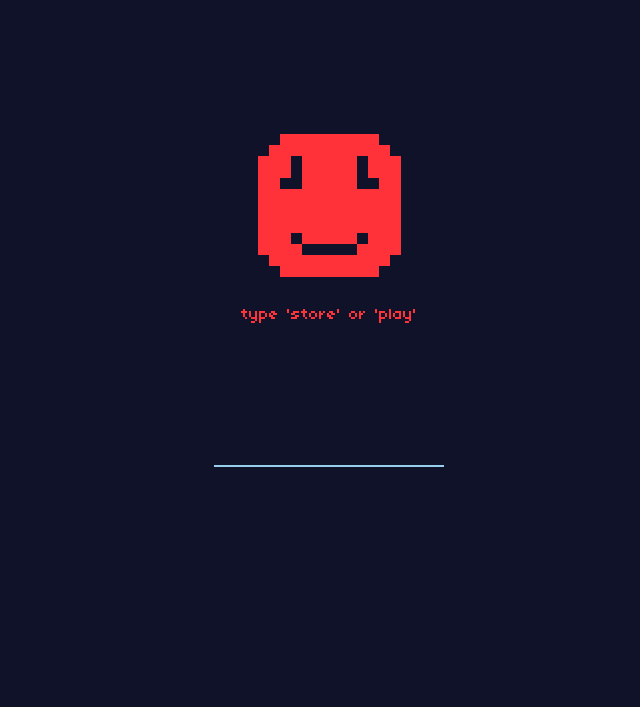
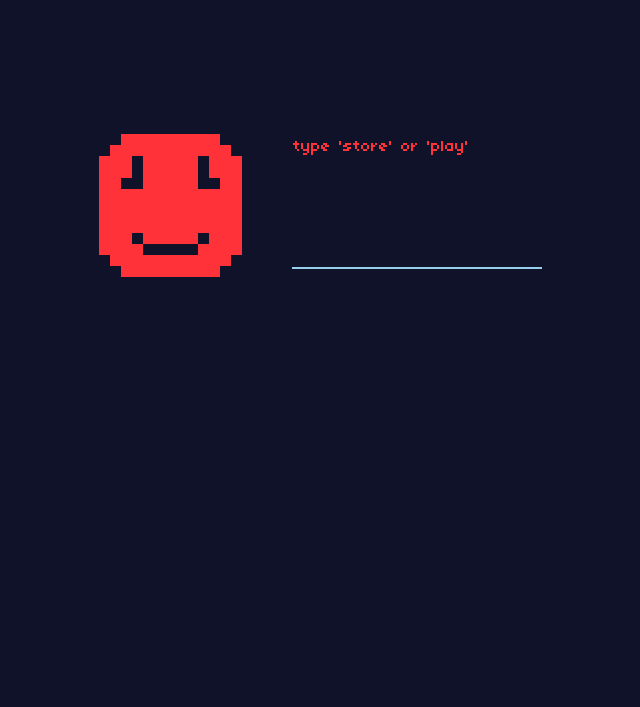
Before and after one commit to glamrock/potion, a PHP site: page / in a window 1280 px wide. Shown: the top 707 px of the page, without its empty margins (311-951 px from the left). Run offline with PHP 8.4, Linux system fonts and the light colour scheme.

Commit message:
Bug fixes galore

```diff
--- a/css/style.css
+++ b/css/style.css
@@ -35,7 +35,7 @@ a:hover {
 
 div.main {
 	padding-top: 10px;
-	width: 230px;
+	width: 460px;
 	height: 300px;
 	margin: 10% auto 0 auto;
 }
@@ -45,6 +45,7 @@ div.box {
 	width: 143px;
 	height: 143px;
 	margin: 0 auto;
+	float:left;
 }
 
 table {
@@ -61,11 +62,10 @@ td {
 #message {
 	font: 16px coder;
 	font-smooth: never;
-	margin-top: 30px;
+	margin: 5px 0 0 194px;
 	color: #FF3139;
-	width: 230px;
+	width: 250px;
 	height: 20px;
-	text-align: center;
 }
 
 input {
@@ -73,11 +73,12 @@ input {
 	border: none;
 	-webkit-appearance: none;
 	outline: none;
-	width: 100%;
+	width: 250px;
 	display: block;
 	font: 16px coder;
 	color: #97CEEC;
-	margin: 50px auto 0 auto;
+	margin: 40px auto 0 50px;
+	float: left;
 }
 
 .invisible {
@@ -106,15 +107,16 @@ input {
 
 #expander {
 	background-color: #97CEEC;
-	width: 230px;
+	width: 250px;
 	height: 2px;
-	margin-top: 20px;
+	margin-top: 50px;
+	float: left;
 }
 
 #player {
 	outline: none;
 	display: none;
-	width: 230px;
+	width: 250px;
 }
 
 a.about {
--- a/index.php
+++ b/index.php
@@ -84,11 +84,11 @@
 		<div id="message"></div>
 		<form id="input" method="get" action="process.php" enctype="multipart/form-data">
 			<input type="text" name="task" id="task" class="invisible" />
-			<input type="text" name="tag" id="tag" autocomplete="off" />
+			<input type="text" name="tag" id="tag" autocomplete="off" maxlength="32" />
 			<input type="file" name="file" id="file" />
 		</form>
 		<div id="expander">
-			<audio id="player" src="stop" controls="controls"></audio>
+			<audio id="player" src="#" controls="controls"></audio>
 		</div>
 	</div>
 	<script type="text/javascript" src="js/main.js"></script>
--- a/js/main.js
+++ b/js/main.js
@@ -1,4 +1,4 @@
-var a, s, b, lock;
+var a, b, lock;
 var full = [];
 
 // FACES
@@ -130,7 +130,7 @@ function menu(i) {
 					$.get('process.php?task=check&tag=' + $('#tag').val(), function(msg) {
 						if (msg == 'EXIST') {
 							clearInterval(b);
-							setTimeout("talk('sad', 'tag already exists', 0)", 200);
+							setTimeout("talk('sad', 'tag already exists. try again', 0)", 200);
 						}
 						else if (msg == 'OK') {
 							$('#task').val('store');
@@ -145,7 +145,7 @@ function menu(i) {
 					clearInterval(b);
 					$('#tag').val('');
 					$('#task').val('');
-					$('#player').attr('src', 'stop');
+					$('#player').attr('src', '#');
 					setTimeout('menu()', 500);
 					$('#player').fadeOut('200', function() {
 						$('#expander').animate({height: '2px',
@@ -260,7 +260,7 @@ $(document).ready(function() {
 				setTimeout('menu()', 1800);
 			}
 			else if (data === 'EXIST') {
-				talk('sad', 'tag already exists', 0);
+				setTimeout("talk('sad', 'tag already exists. try again', 0)", 200);
 			}
 			else if (data === 'ERROR') {
 				setTimeout("talk('sad', 'error', 0)", 300);
--- a/process.php
+++ b/process.php
@@ -11,13 +11,13 @@ if ($_GET) {
 		$tag = hash('ripemd160', hash('sha512', $_GET['tag']));
 		$key = substr(hash('sha512', $_GET['tag']), 0, 32);
 		if ($_GET['task'] == 'play') {
+			header('Content-Type: audio/webm');
 			if (file_exists($store.$tag.'.webm')) {
 				$file = substr(mcrypt_decrypt(
 					MCRYPT_RIJNDAEL_256, $key,
 					readfile($store.$tag.'.webm'), MCRYPT_MODE_CBC,
 					mcrypt_create_iv(32, MCRYPT_DEV_URANDOM)
 				), 32);
-				header('Content-Type: audio/webm');
 				header('Content-Length: '.strlen($file));
 				echo $file;
 			}
```
